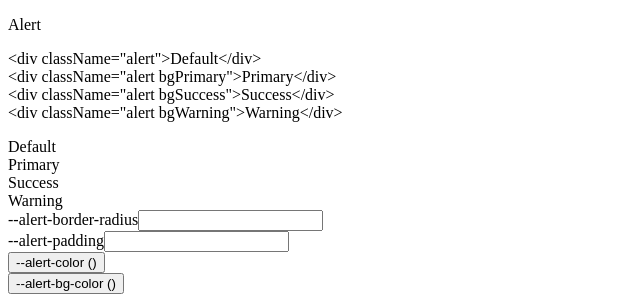
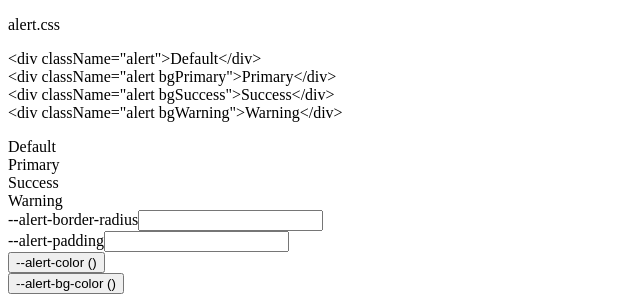
Before and after one commit to chasestarr/fortune-theming, a Gatsby site: page /components in a window 1280 px wide. Shown: the full height of the page, 0-640 px from the left. Built offline with nearby package versions, Linux system fonts and the light colour scheme; Gatsby itself is replaced by a stand-in of ours.

Commit message:
change name

```diff
--- a/src/pages/components.js
+++ b/src/pages/components.js
@@ -8,8 +8,8 @@
 export default () => (
   <div>
     <Block
-      nav="alert"
-      title="Alert"
+      nav="alert.css"
+      title="alert.css"
       demo={() => (
         <div>
           <p className="code pad1">
```
